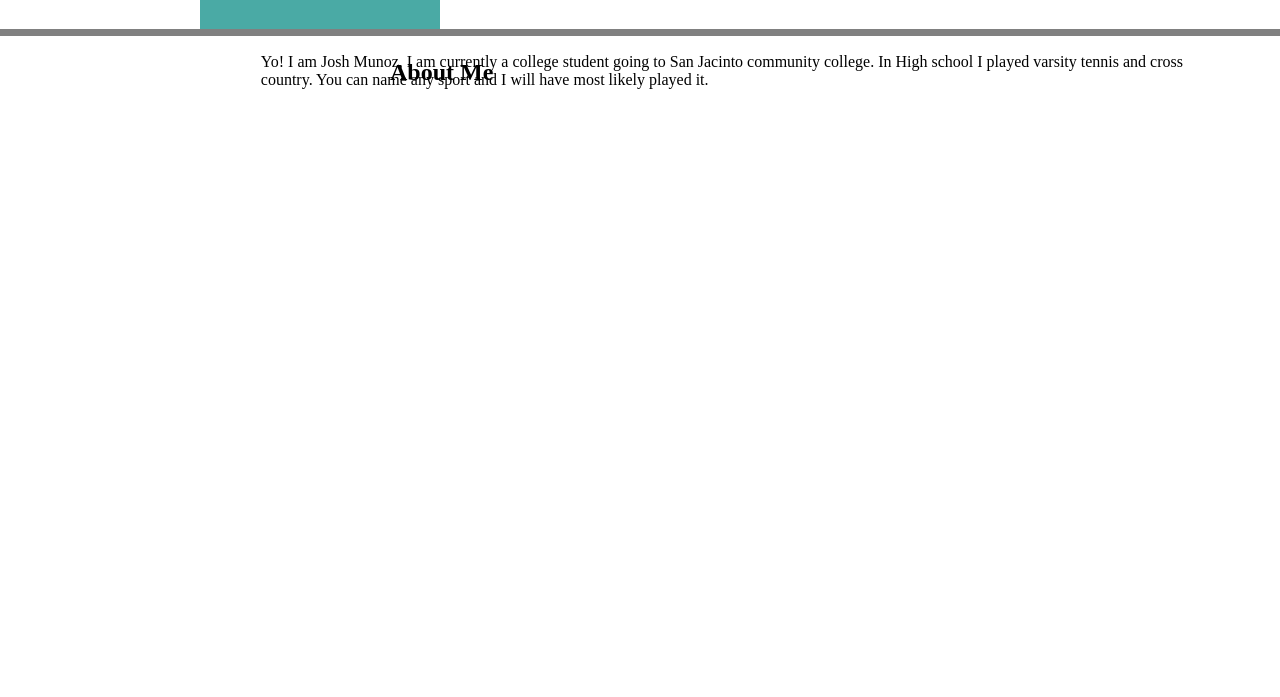
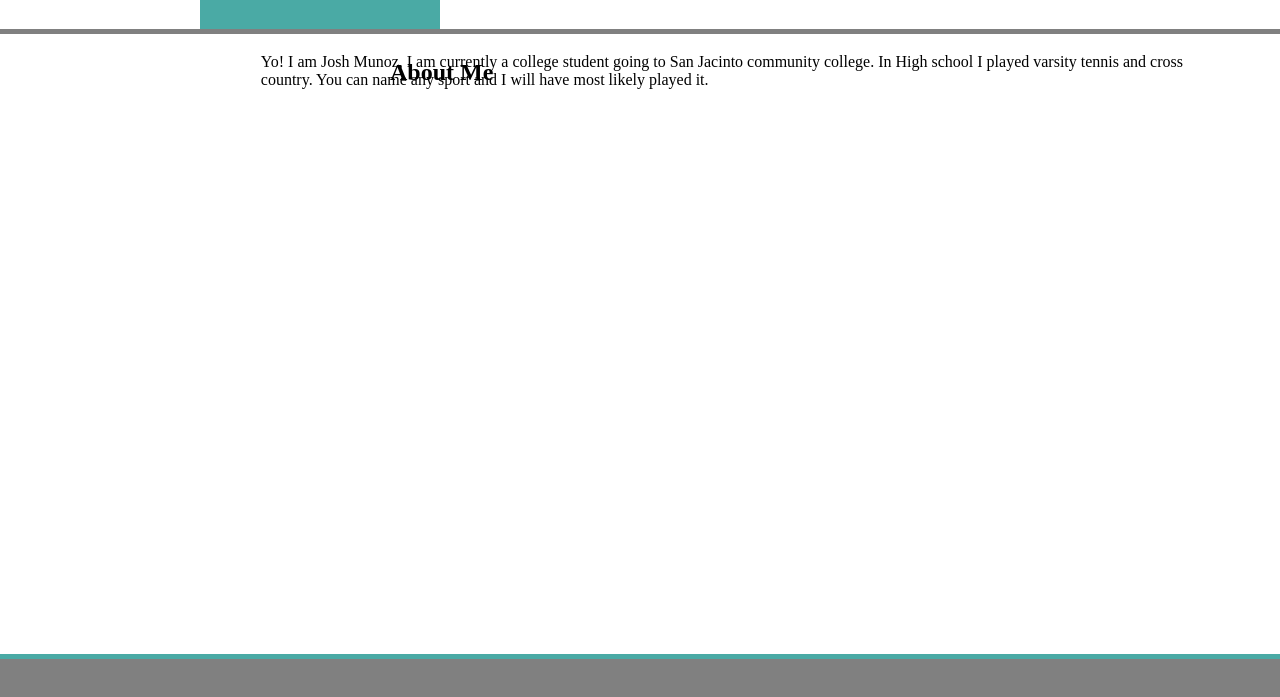
Before and after one commit to Joshmunoz63/Basic-Portfolio, a plain HTML site: page index.html in a window 1280 px wide. Shown: the part 81-778 px from the top of the page. Drawn offline with Linux system fonts and the light colour scheme.

Commit message:
made the footer

```diff
--- a/index.html
+++ b/index.html
@@ -10,6 +10,8 @@
 
        </div>
             <div class="line1"></div>
+            <div class="line2"></div>
+            <div class="line3"></div>
             <h2>About Me</h2>
        <div class="backgroundimg"> <img src="" alt=""> </div>
         <p>Yo! I am Josh Munoz, I am currently a college student going to San Jacinto community college. In High school I played varsity tennis and cross country. You can name any sport and I will have most likely played it.</p>
--- a/style.css
+++ b/style.css
@@ -26,11 +26,27 @@ h2{
 }
 .line1{
     background-color: gray;
-    height: 7px;
+    height: 5px;
     width: 20000%;
     left: 0px;
     position: fixed;
     top: 110px;
+}
+.line2{
+    background-color: #4aaaa5;
+    position: fixed;
+    height: 5px;
+    left: 0px;
+    bottom: 60px;
+    width: 20000%;
+}
+.line3{
+    background-color: grey;
+    position: fixed;
+    height: 60px;
+    bottom: 0px;
+    left: 0px;
+    width: 20000%;
 }
 .backgroundimg{
     z-index: -1;
```
